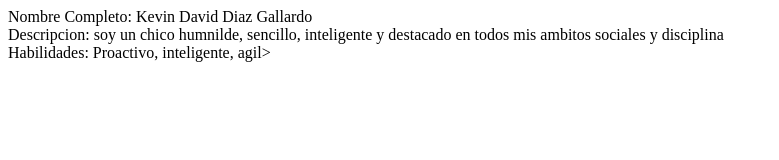
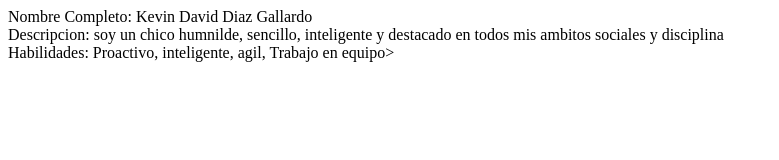
Before and after one commit to kevindg2004/Ejercicio-1, a plain HTML site: page index.html in a window 1280 px wide. Shown: the whole page, without its empty margins (0-779 px from the left). Drawn offline with Linux system fonts and the light colour scheme.

Commit message:
Habilidad 4

```diff
--- a/index.html
+++ b/index.html
@@ -8,6 +8,6 @@
 <body>
     <div>Nombre Completo: Kevin David Diaz Gallardo</div>
     <div>Descripcion: soy un chico humnilde, sencillo, inteligente y destacado en  todos mis ambitos sociales y disciplina </div>
-    <div>Habilidades: Proactivo, inteligente, agil>
+    <div>Habilidades: Proactivo, inteligente, agil, Trabajo en equipo>
 </body>
 </html>
```
